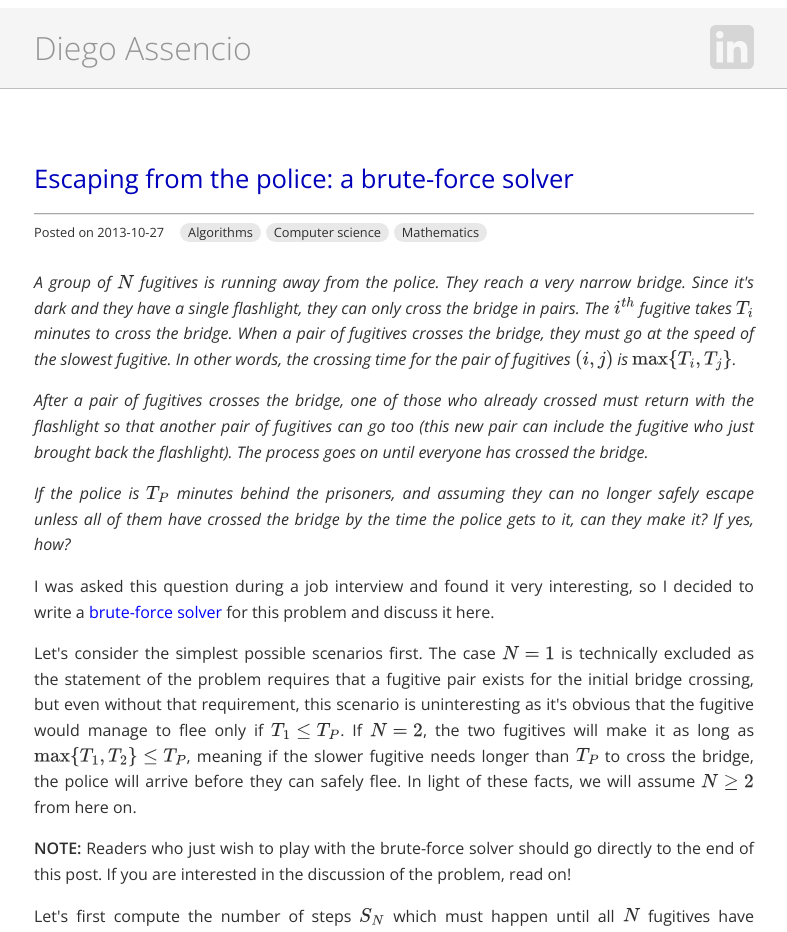
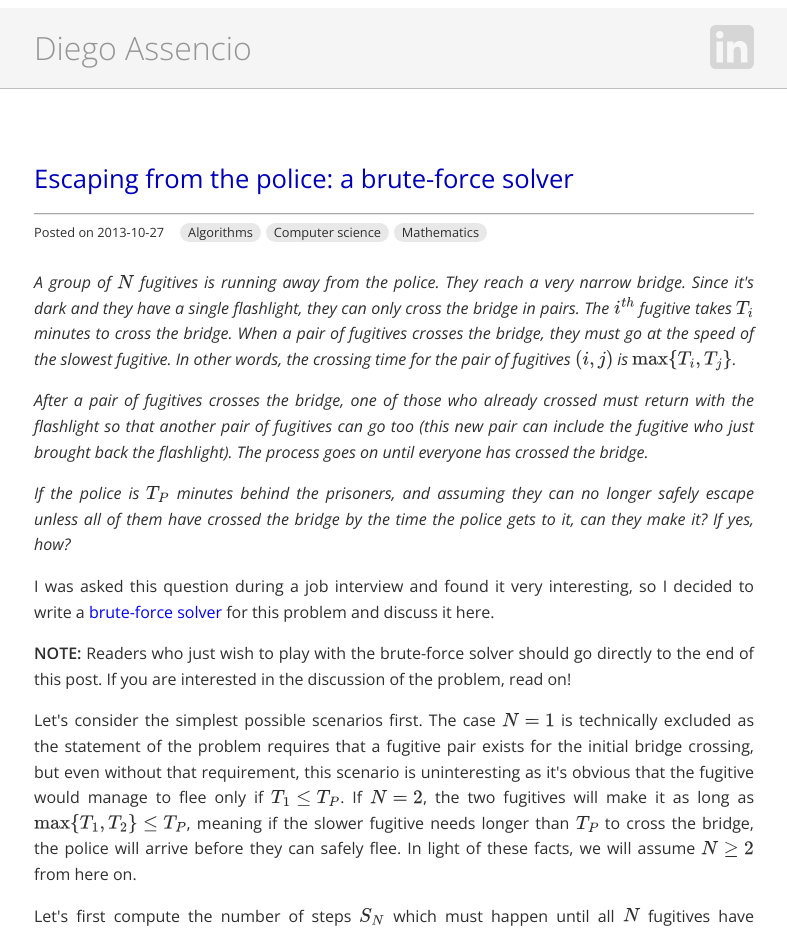
Before and after one commit to dassencio/blog, a Vue app: page /3 in a window 1280 px wide. Shown: the top 932 px of the page, without its empty margins (246-1033 px from the left). Built offline with nearby package versions, Linux system fonts and the light colour scheme.

Commit message:
Move note to a better place

```diff
--- a/src/posts/3.vue
+++ b/src/posts/3.vue
@@ -38,6 +38,12 @@
   </p>
 
   <p>
+    <b>NOTE:</b> Readers who just wish to play with the brute-force solver
+    should go directly to the end of this post. If you are interested in the
+    discussion of the problem, read on!
+  </p>
+
+  <p>
     Let's consider the simplest possible scenarios first. The case $N = 1$ is
     technically excluded as the statement of the problem requires that a
     fugitive pair exists for the initial bridge crossing, but even without that
@@ -47,12 +53,6 @@
     slower fugitive needs longer than $T_P$ to cross the bridge, the police will
     arrive before they can safely flee. In light of these facts, we will assume
     $N \ge 2$ from here on.
-  </p>
-
-  <p>
-    <b>NOTE:</b> Readers who just wish to play with the brute-force solver
-    should go directly to the end of this post. If you are interested in the
-    discussion of the problem, read on!
   </p>
 
   <p>
```
